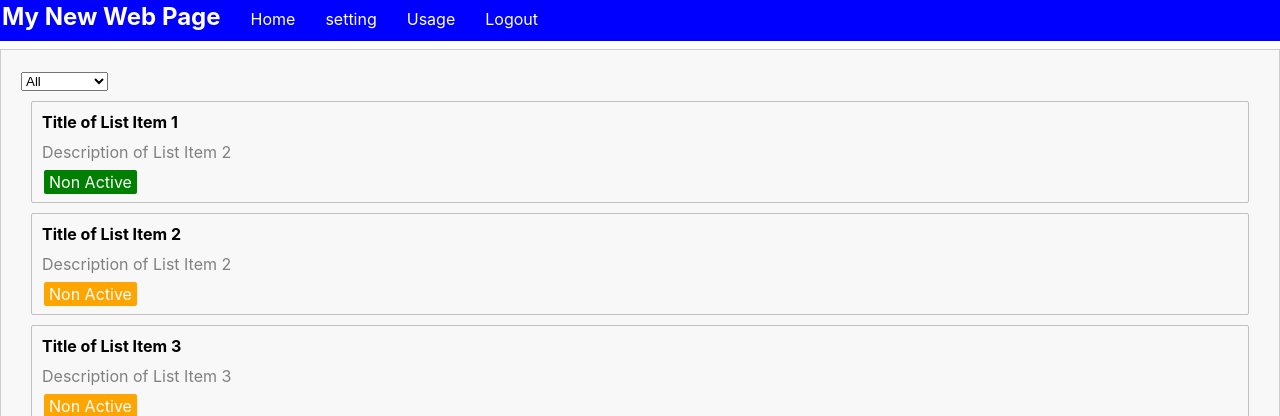
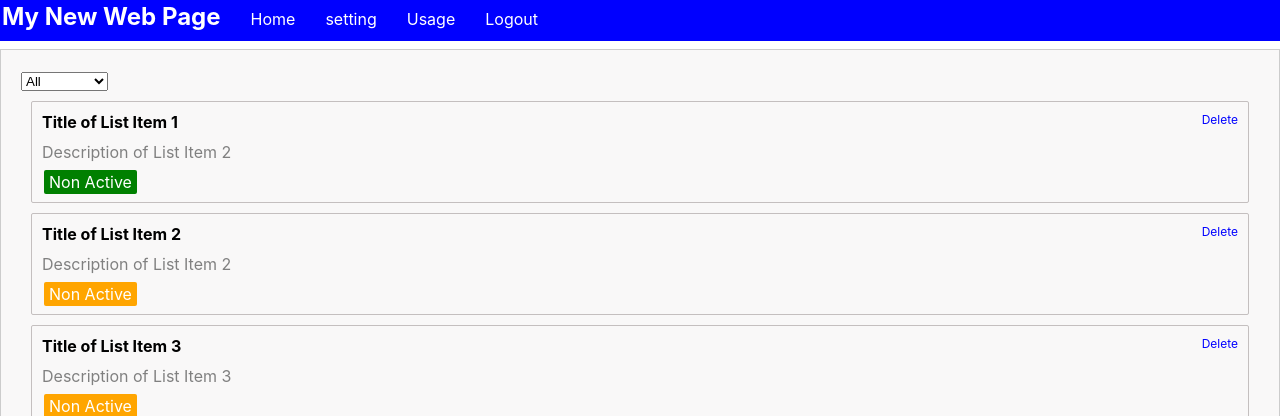
Before and after one commit to abdullakn96/react-sample-proj, a React (Create React App) app: page / in a window 1280 px wide. Shown: the top 416 px of the page. Built offline with nearby package versions, Linux system fonts and the light colour scheme.

Commit message:
delete functionality done

```diff
--- a/src/list/List.js
+++ b/src/list/List.js
@@ -5,16 +5,19 @@ import ListItem from './ListItem'
 
 const itemObj = [
     {
+        'id':1,
         'title': "Title of List Item 1",
         'descr': "Description of List Item 2",
         'isActive': true
     },
     {
+        'id':2,
         'title': "Title of List Item 2",
         'descr': "Description of List Item 2",
         'isActive': false
     },
     {
+        'id':3,
         'title': "Title of List Item 3",
         'descr': "Description of List Item 3",
         'isActive': false
@@ -33,24 +36,22 @@ function List() {
         console.log("dropdown changed")
         console.log(event.target.value)
         const eventValue = event.target.value
-        // const newList = itemObj.filter((item) => {
-        //     if (eventValue === 'all') {
-        //         return true
-        //     }
-        //     if (eventValue === 'active') {
-        //         return item.isActive === true
-        //     }
-        //     if (eventValue === 'non-active') {
-        //         return item.isActive === false
-        //     }
-        //     return false
-
-        // })
 
         setActiveDropDown(eventValue)
 
 
     }
+
+
+    const listHandleDelete=((obj)=>{
+        console.log("handle delete")
+        console.log(obj)
+        const newList=itemArray.filter((item)=>{
+             return item.id!==obj.id
+        })
+
+        setItemArray(newList)
+    })
 
 
     const newList = itemArray.filter((item) => {
@@ -77,7 +78,7 @@ function List() {
             <div className="app-list">
                 {
                     newList.map((obj, index) => {
-                        return <ListItem key={index} title={obj.title} descr={obj.descr} isActive={obj.isActive} />
+                        return <ListItem key={index} onDelete={()=>{listHandleDelete(obj)}} title={obj.title} descr={obj.descr} isActive={obj.isActive} />
                     })
                 }
 
--- a/src/list/ListItem.css
+++ b/src/list/ListItem.css
@@ -12,3 +12,23 @@
     color: grey;
     margin-bottom: 10px;
 }
+
+
+.list-title {
+    display: flex;
+    justify-content: space-between;
+
+}
+
+.list-title label {
+    color: black;
+}
+
+
+.list-title > label {
+    cursor: pointer;
+    font-size: 12px;
+    color: blue;
+    position: relative;
+    white-space: nowrap;
+}
--- a/src/list/ListItem.js
+++ b/src/list/ListItem.js
@@ -3,12 +3,13 @@ import Label from './Label'
 import './ListItem.css';
 
 function ListItem(props) {
-  const { title, descr, isActive } = props
+  const { title, descr, isActive,onDelete} = props
   return (
     <div className="list-item">
 
       <div className="list-title">
         <h4>{title}</h4>
+        <label onClick={onDelete}>Delete</label>
       </div>
       <div className="list-descr">
         {descr}
```
